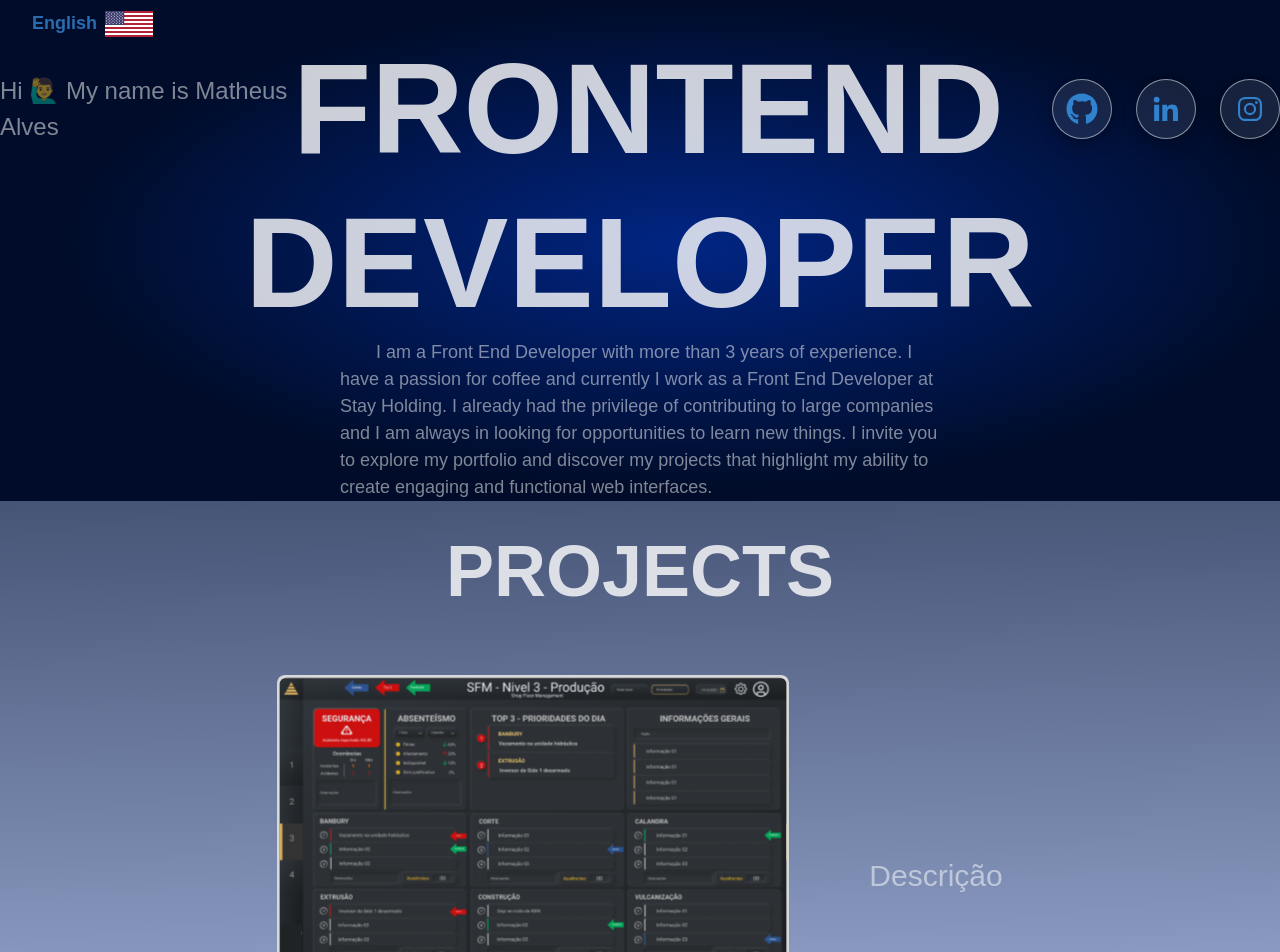
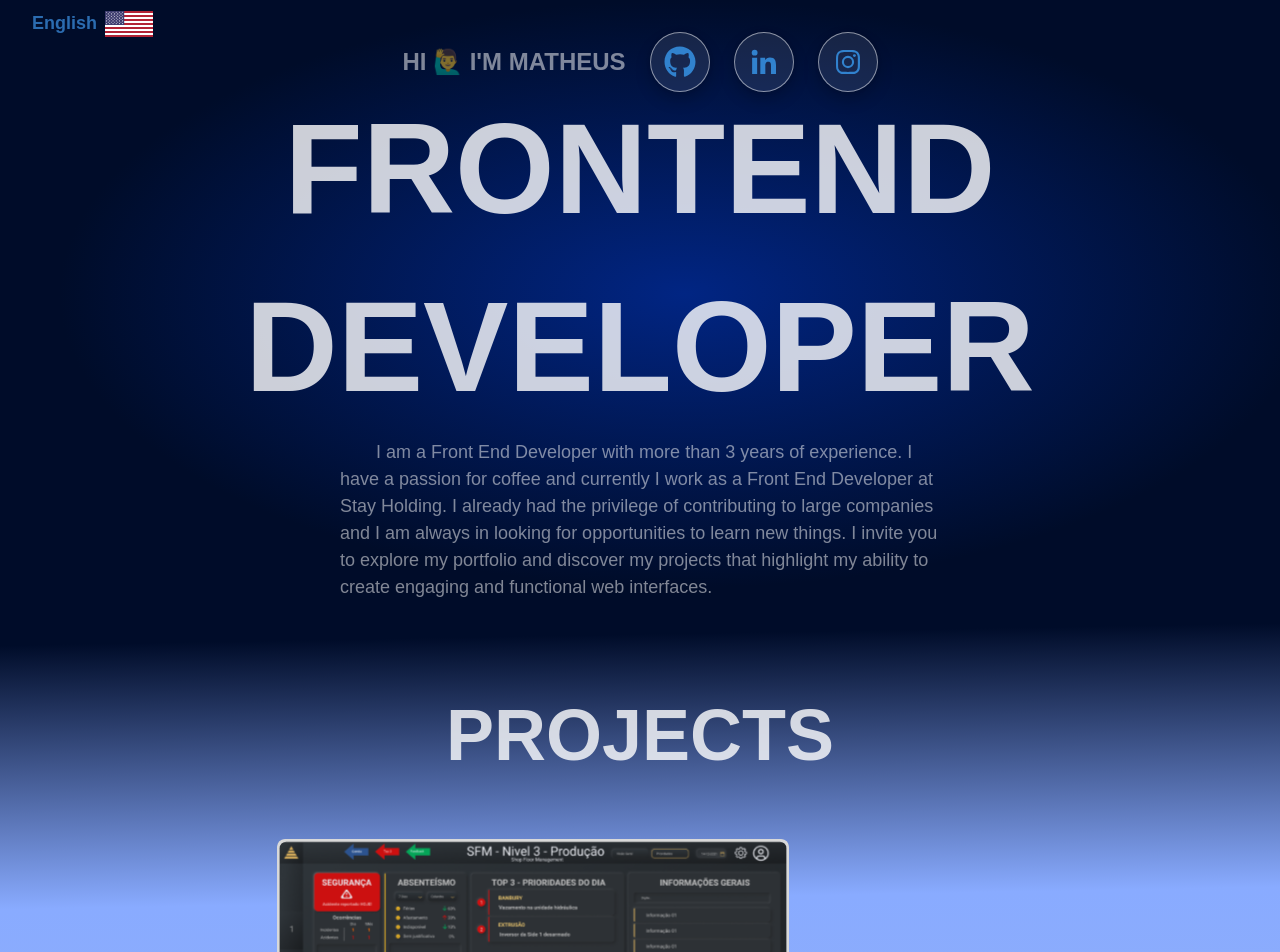
Before and after one commit to mthzera/portfolio, a React (Vite) app: page / in a window 1280 px wide. Shown: the top 952 px of the page. Built offline with nearby package versions, Linux system fonts and the light colour scheme.

Commit message:
troca de layout

```diff
--- a/src/App.tsx
+++ b/src/App.tsx
@@ -2,7 +2,8 @@ import { Header } from "./components/Header/Header";
 import { Projects } from "./components/Body/Projects/Projects";
 import CarouselContainer from "./components/Skills/Skills";
 import React, { useState } from "react";
-import { Box } from "@chakra-ui/react";
+
+
 
 type EnvironmentContextType = {
   language: boolean;
--- a/src/components/About/About.tsx
+++ b/src/components/About/About.tsx
@@ -9,7 +9,7 @@ const paragraphStyle = {
 
 const PortfolioContainer: React.FC = () => {
   return (
-    <Flex gap={8} maxW="600px">
+    <Flex gap={8} maxW="600px" mt={4}>
       <Text {...paragraphStyle}>
         I am a Front End Developer with more than 3
         years of experience. I have a passion for coffee and currently I work as
--- a/src/components/Body/Projects/Projects.tsx
+++ b/src/components/Body/Projects/Projects.tsx
@@ -42,7 +42,7 @@ const projects = [
 
 export const Projects = () => {
   return (
-    <Box mt={4}>
+    <Box mt={20}>
       <Text fontSize="7xl" fontWeight={600} textAlign="center" color="palette.title">
         PROJECTS
       </Text>
--- a/src/components/Card/Card.tsx
+++ b/src/components/Card/Card.tsx
@@ -88,7 +88,7 @@ function ProductAddToCart({
             </Flex>
           </Box>
         </Box>
-        <Text fontSize="3xl" color="palette.text">
+        <Text fontSize="3xl" color="palette.text_body">
         Descrição
       </Text>
       </Flex>
--- a/src/components/Header/Header.tsx
+++ b/src/components/Header/Header.tsx
@@ -14,33 +14,46 @@ export const Header = () => {
     color: "palette.title",
     fontWeight: 800,
   };
+
+  const textStyle = {
+    color: "palette.text",
+    fontSize: "2xl",
+    fontWeight: 600,
+  };
+
   return (
-    <Box bg="palette.bg">
+    <Box bg={"palette.bg"}>
       <Box bg="palette.gray.100" width={8} h={8}>
         <LanguageSwitch />
       </Box>
 
       <Box>
         <Center>
-          <Text color="palette.text" fontSize='2xl' >Hi 🙋‍♂️ My name is Matheus Alves</Text>
           <Flex alignItems="center" gap={6}>
-            <Heading as="h1" {...StyleTitle} textAlign="start" noOfLines={1}>
-              FRONTEND
-            </Heading>
-            <Flex alignItems="center" ml={6} gap={6}>
+            <Text {...textStyle} textTransform="uppercase">
+              Hi 🙋‍♂️ i'm Matheus
+            </Text>
             <GithubButton />
             <LinkedinButton />
             <InstaButton />
           </Flex>
+        </Center>
+        <Flex
+          alignItems="center"
+          flexDirection="column"
+          gap={6}
+          justifyContent="center"
+        >
+          <Flex alignItems="center" justifyContent="center" gap={6}>
+            <Heading as="h1" {...StyleTitle} textAlign="center" noOfLines={1}>
+              FRONTEND
+            </Heading>
           </Flex>
-        </Center>
-        <Center>
-          <Flex alignItems="center" gap={6}>
           <Heading as="h1" {...StyleTitle} textAlign="center" noOfLines={1}>
             DEVELOPER
           </Heading>
         </Flex>
-        </Center>
+
         <Center>
           <PortfolioContainer />
         </Center>
--- a/src/styles.ts
+++ b/src/styles.ts
@@ -1,4 +1,5 @@
 import { extendTheme } from '@chakra-ui/react'
+import designPhoto from "./assets/Images/design.svg"
 
 const colors = {
   primary: '#3C004F',
@@ -8,8 +9,10 @@ const colors = {
     400: '#A0AEC0',
   },
   bg: "radial-gradient(48.89% 48.89% at 53.51% 48.89%, #012583 0%, #000C29 100%)",
+  bg_image: designPhoto,
   title: "rgba(255, 255, 255, 0.80)",
   text: "rgba(255, 255, 255, 0.50)",
+  text_body:"rgba(0, 0, 0, 0.50)",
   bg_body: "linear-gradient(179deg, #000C29 0.46%, rgba(169, 194, 255, 0.70) 49.97%, #000C29 99.47%)",
 }
 
@@ -24,7 +27,7 @@ export const theme = extendTheme({
   styles: {
     global: {
       body: {
-        bg: 'linear-gradient(179deg, #000C29 0.46%, rgba(169, 194, 255, 0.70) 49.97%, #000C29 99.47%)',
+        bg: 'linear-gradient(179deg, #000C29 22.12%, #89ABFF 31.16%, #A0B3E2 59.76%, #A7B5D9 99.47%)',
       },
     },
   },
```
Also changed, not shown: src/assets/Images/design.svg (added). Lines whose indentation alone changed are shown as unchanged.
